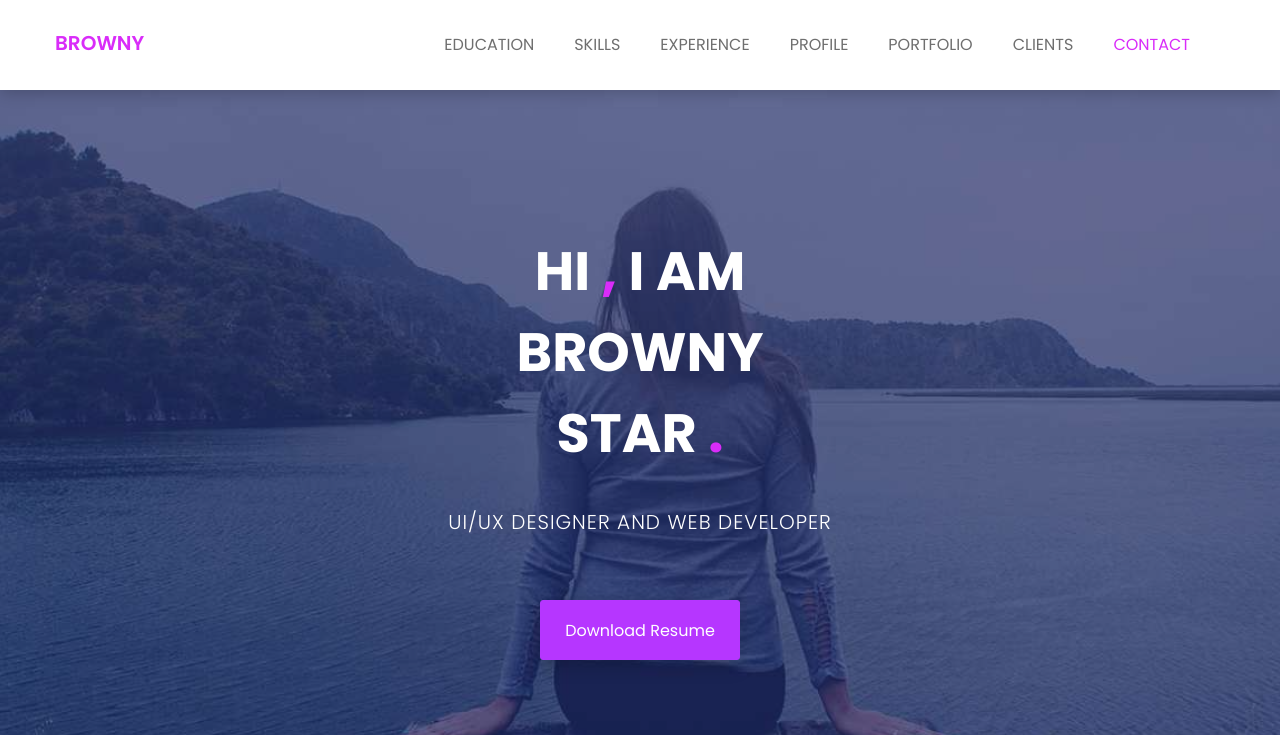
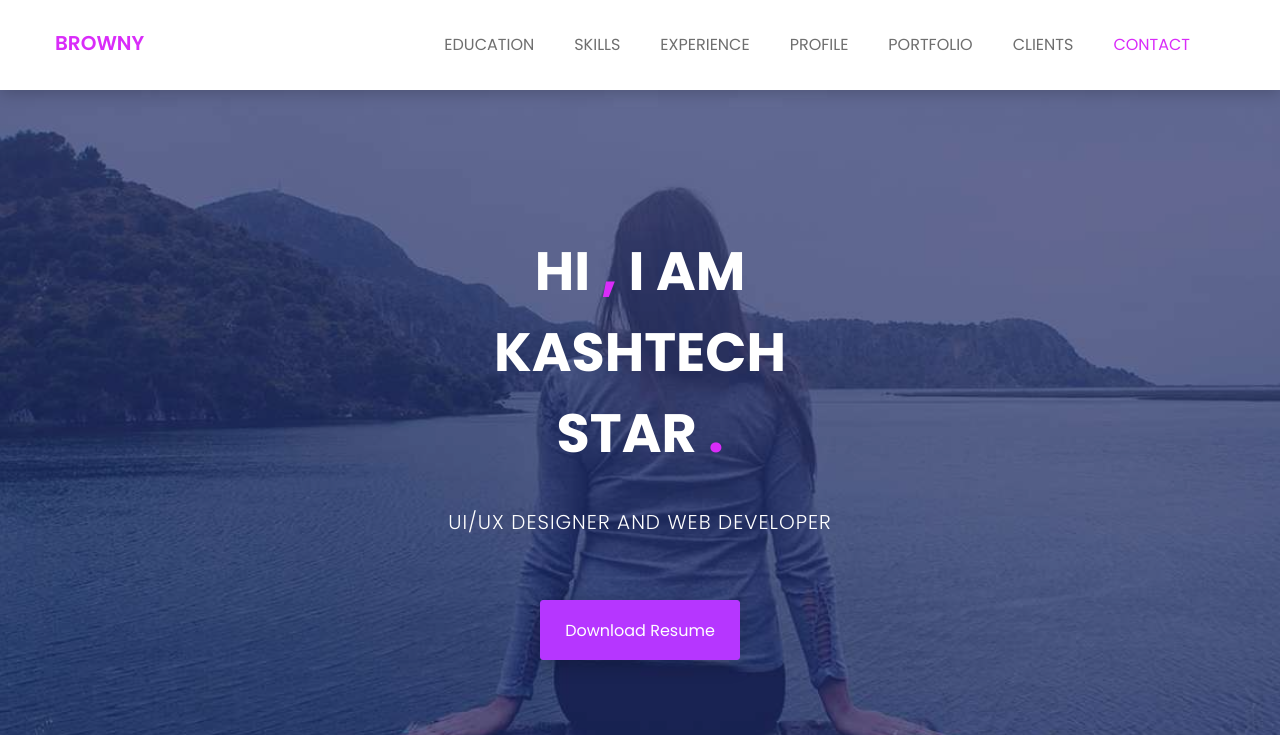
Before and after one commit to WaseBanx/KBM, a plain HTML site: page browny-v1.0/index.html in a window 1280 px wide. Shown: the top 735 px of the page. Drawn offline with nearby package versions, Linux system fonts and the light colour scheme.

Commit message:
Update index.html

```diff
--- a/browny-v1.0/index.html
+++ b/browny-v1.0/index.html
@@ -103,7 +103,7 @@
 				<div class="row">
 					<div class="col-md-12 text-center">
 						<div class="header-text">
-							<h2>hi <span>,</span> i am <br> browny <br> star <span>.</span>   </h2>
+							<h2>hi <span>,</span> i am <br>kashtech <br> star <span>.</span>   </h2>
 							<p>ui/ux designer and web developer</p>
 							<a href="assets/download/browney.txt" download>download resume</a>
 						</div><!--/.header-text-->
```
